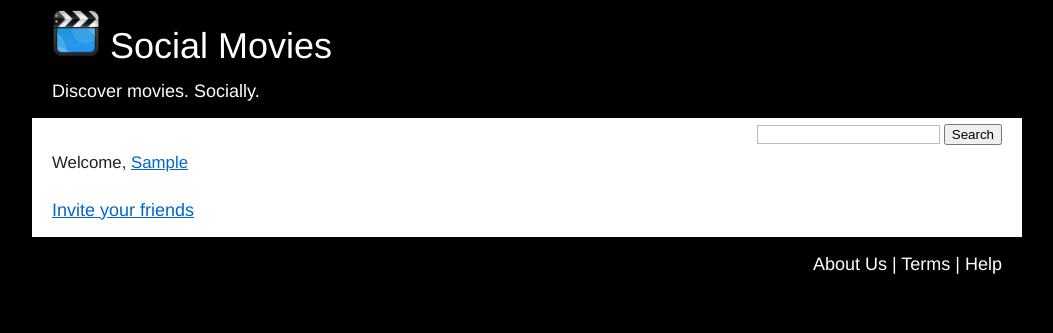
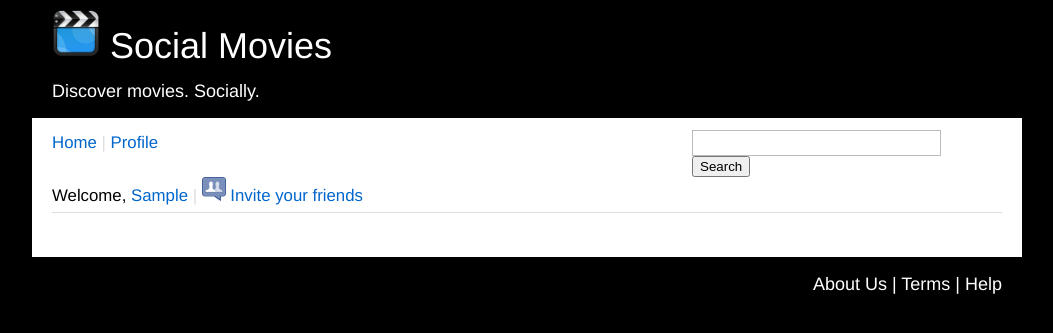
Before and after one commit to beifeizhou/socmov, a Django app: template fbcon/templates/user.html in a window 1280 px wide. Shown: the top 333 px of the page, without its empty margins (113-1166 px from the left). Run offline with Django 3.2, Linux system fonts and the light colour scheme; the template is opened without the code that fills it, so the values that code supplies are empty; the visitor is signed in with stand-in values (Sample User, id 1); parts of the project's set-up code (start-up, migrations or seed data) failed here and were passed over; some libraries are stand-ins or nearby versions.

Commit message:
UI changes

```diff
--- a/fbcon/models.py
+++ b/fbcon/models.py
@@ -324,11 +324,12 @@ class User(models.Model):
 	last_updated_movies = models.DateTimeField()
 	movie = models.ManyToManyField(Movie, through = "Vote")
 
+	"""Returns a boolean signifying if an actual fetch/update takes place"""
 	def update_movies(self):
 		if self.last_updated_movies < datetime.now() - timedelta(days = 30):
 			self.last_updated_movies = datetime.now() #update timestamp
+			self.save()
 			m = json.loads(self.movies)
-
 			for i in m:
 				try:
 					M = Movie.search(i["name"])
@@ -337,6 +338,8 @@ class User(models.Model):
 					self.add_movie( Movie.getMovieInfo(M[0]['id']), 1 )
 				except Exception, e:
 					logging.exception(e)
+			return True
+		return False
 
 	def fetch(id, access_token):
 		id = str(id)
--- a/fbcon/templates/base.html
+++ b/fbcon/templates/base.html
@@ -45,20 +45,50 @@
 		});
     </script>
 	<div class="header container">
-		<h1><img src="/media/images/logo.png" width="48px" height="48px" style="margin-top:10px"> Social Movies</h1>
+		<h1>
+			<a href="/"><img src="/media/images/logo.png" width="48px" height="48px" style="margin-top:10px"> Social Movies</a>
+		</h1>
 		<h3>Discover movies. Socially.</h3>
 	</div>
 	<div class="container">
-	<div align = "right">
-		<form action = "/search" method = "get">
-			<input type = "text" name = "query" />
-			<input type = "submit" value = "Search" />
-		</form>
+
+	<div class="span-24 last topbar">
+		<div class="span-16">
+			<p>
+				<a href="/">Home</a>
+				|
+				<a href="/user">Profile</a>
+			</p>
+		</div>
+		<div class="span-8 last">
+			<form class="searchBar" action = "/search" method = "get">
+				<input class="queryBox" type = "text" name = "query" />
+				<input class="submitBox" type = "submit" value = "Search" />
+			</form>
+		</div>
+
+
+		<div class="span-24 last topbarLine2">
+			<p>
+			{% if user %}
+				<span>Welcome, <a href = "/user">{{ user.first_name }}</a></span>
+				|
+				<a href="#invite_friends" id="invFriends"> <img src="/media/images/invite.png"> Invite your friends</a>
+			{% else %}
+				{% include "fblogin.html" %}
+			{% endif %}
+
+			</p>
+		</div>
+		<hr> <br>
+
 	</div>
-	<div id="flash_notice"> </div>
 
-	{% block body %} {% endblock %}
+		{% block body %} {% endblock %}
+
 	</div>
+
+
 	<br>
 	<div class="header container">
 		<h3 align="right">About Us | Terms | Help</h3>
--- a/fbcon/templates/index.html
+++ b/fbcon/templates/index.html
@@ -2,11 +2,6 @@
 {% block title %} Social Movies - Discover Movies. Socially. {% endblock %}
 {% block body %}
 
-{% if user %}
-	<p>Welcome, <a href = "/user">{{ user.first_name }}</a></p>
-{% else %}
-	{% include "fblogin.html" %}
-{% endif %}
 
 <h3><a href="#invite_friends" id="invFriends"> Invite your friends</a></h3>
 
--- a/fbcon/templates/movie_compact.html
+++ b/fbcon/templates/movie_compact.html
@@ -19,7 +19,7 @@
 			{# from {{ mov.votes }} on <a href="http://tmdb.org">TMDB</a> #}
 			{# <p> {{mov.overview}}</p> #}
 		</div>
-		{% include "vote.html" with movieid=mov.mid friends=mov.friends%}
+		{% include "vote.html" with movieid=mov.mid friends=mov.friends %}
 	</div>
 {% else %}
 	No movie mentioned
--- a/fbcon/templates/user.html
+++ b/fbcon/templates/user.html
@@ -2,13 +2,7 @@
 {% block title %} SocMov {% endblock %}
 {% block body %}
 
-{% if user %}
-	<p>Welcome, <a href = "/user">{{ user.first_name }}</a></p>
-{% else %}
-	{% include "fblogin.html" %}
-{% endif %}
 
-<h3><a href="#invite_friends" id="invFriends"> Invite your friends</a></h3>
 
 <script type="text/javascript">
 $('#invFriends').click(function(){
--- a/media/base.css
+++ b/media/base.css
@@ -11,15 +11,48 @@ body {
 	border-left: 20px black solid;
 	border-right: 20px black solid;
 }
-.header h3, .header h1 {
-	color: white;
+.header h3, .header h1, .header a {
+	color: white; text-decoration: none;
 }
+
+.searchBar {
+	display: inline;
+	text-align: right;
+}
+
 .rating {
 	font-size:1.8em;
 	color: #004483;
 }
+a {
+	text-decoration: none;
+}
 p {
 	font-size: 1.4em;
+	margin: 0;
+}
+.topbar {
+	margin-top: 1.0em;
+	margin-bottom: 0.75em;
+}
+.topbar p {
+	color: #DDD;
+}
+.topbar p span {
+	color: black;
+}
+.topbarLine2 {
+	margin-bottom: 0.3em;
+}
+.welcomeText {
+	margin-bottom: 0.5em;
+}
+input.queryBox {
+	font-size: 14pt; margin: 0;
+}
+.greyBox {
+	opacity:0.3;
+	filter:alpha(opacity=30);
 }
 .vote_box {
 	margin-top: 7px;
@@ -27,6 +60,12 @@ p {
 .vote_ui {
 	text-decoration: none;
 	font-size: 1.2em;
+	opacity:0.35;
+	filter:alpha(opacity=35);
+}
+.vote_ui:hover {
+	opacity:1;
+	filter:alpha(opacity=100);
 }
 .vote_up, .vote_up:hover {
 	color: #007500;
--- a/media/socmov.js
+++ b/media/socmov.js
@@ -20,6 +20,9 @@ $(document).ready(function(){
 				parent.children().remove();
 				parent.text("Thanks, you're vote has been sent");
 				console.log("Successfully voted " + (type ? "up" : "down") );
+
+				var block = parent.parent().parent();
+				block.addClass('greyBox');
 			}
 		).error(
 			function (data) {
```
Also changed, not shown: fbcon/views.py (+10 -9 lines), media/images/invite.png (added), media/images/invite/1304891555_invite.png (added).
